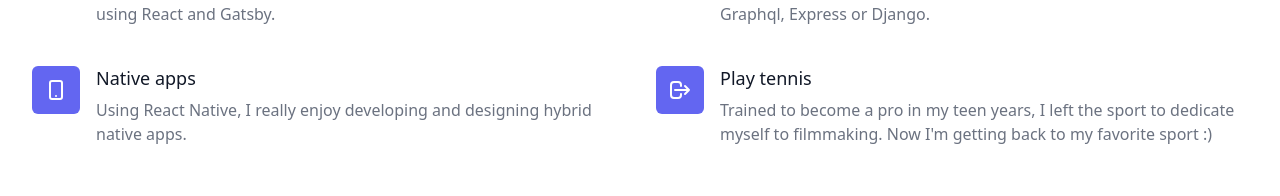
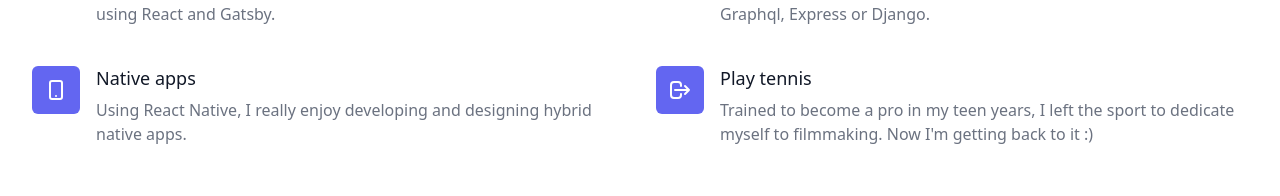
Before and after one commit to adamicska/portfolio, a Gatsby site: page / in a window 1280 px wide. Shown: the part 960-1156 px from the top of the page. Built offline with nearby package versions, Linux system fonts and the light colour scheme; Gatsby itself is replaced by a stand-in of ours.

Commit message:
minor about change

```diff
--- a/src/components/about.js
+++ b/src/components/about.js
@@ -29,7 +29,7 @@ const features = [
   {
     name: "Play tennis",
     description:
-      "Trained to become a pro in my teen years, I left the sport to dedicate myself to filmmaking. Now I'm getting back to my favorite sport :)",
+      "Trained to become a pro in my teen years, I left the sport to dedicate myself to filmmaking. Now I'm getting back to it :)",
     icon: LogoutIcon,
   },
 ]
```
